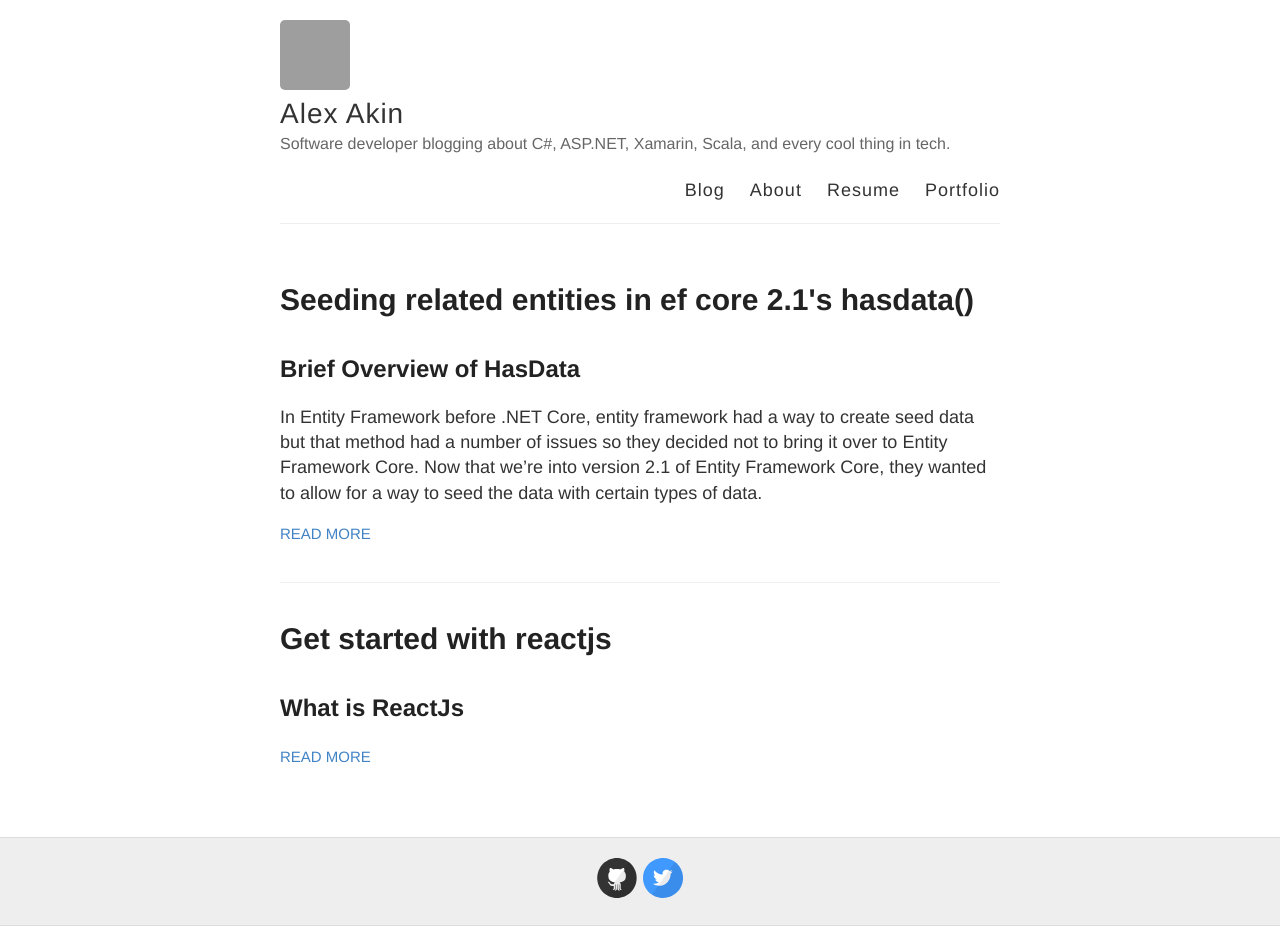
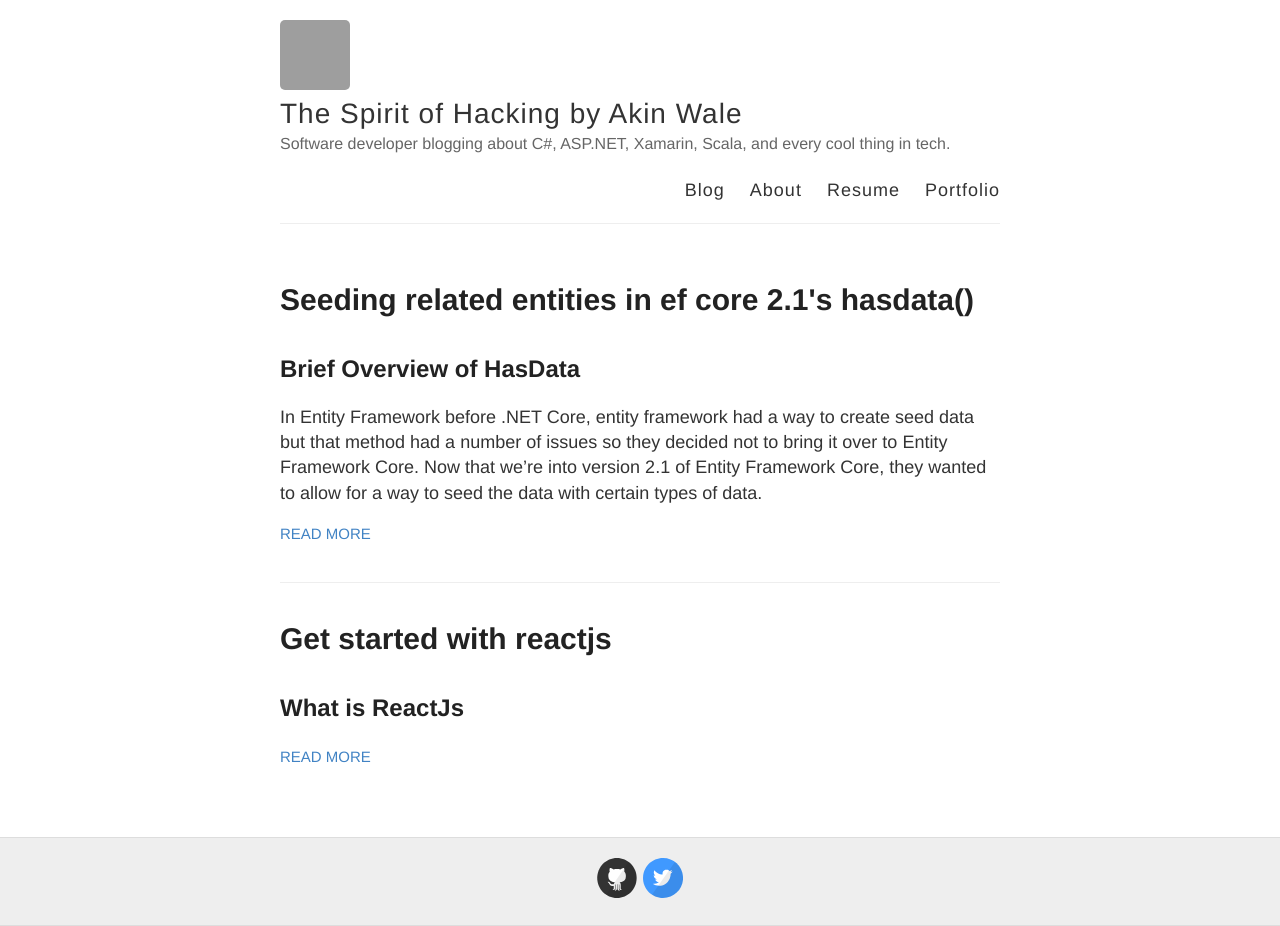
Before and after one commit to yeleywale/yeleywale.github.io, a Jekyll site: the page built from index.html, in a window 1280 px wide. Built offline with Jekyll 4.4.1, drawn with Linux system fonts in a browser that asks for light colours; grey boxes are pictures that could not be loaded.

Commit message:
Change name

```diff
--- a/_config.yml
+++ b/_config.yml
@@ -3,7 +3,7 @@
 #
 
 # Name of your site (displayed in the header)
-name: Alex Akin
+name: The Spirit of Hacking by Akin Wale
 
 # Short bio or description (displayed in the header)
 description: Software developer blogging about C#, ASP.NET, Xamarin, Scala, and every cool thing in tech.
```
